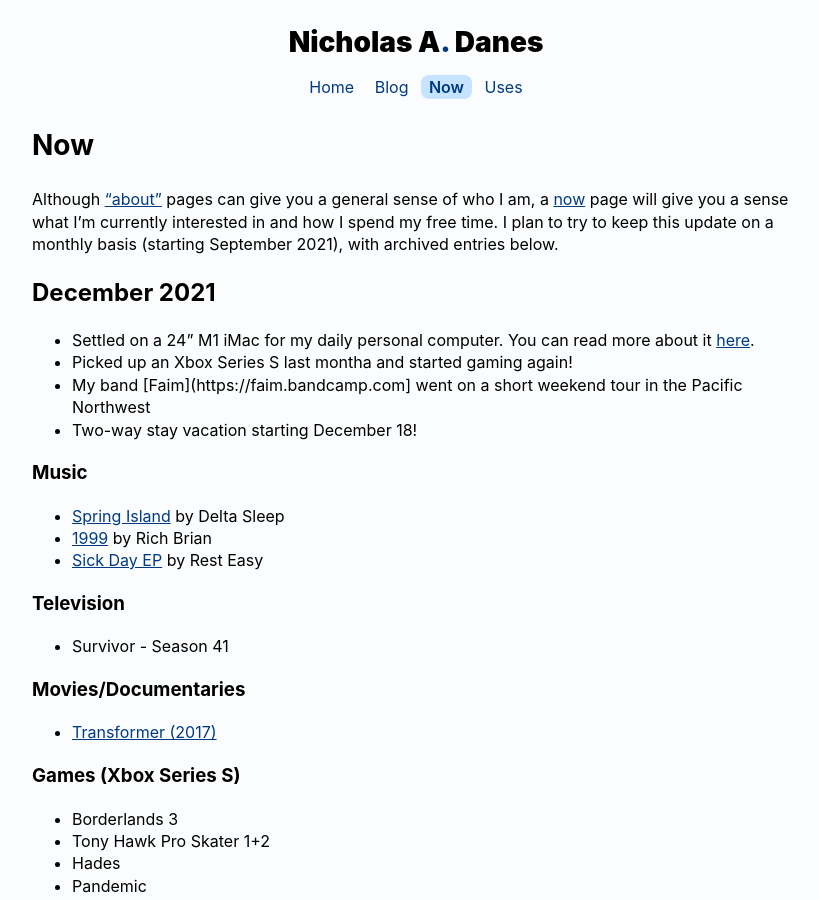
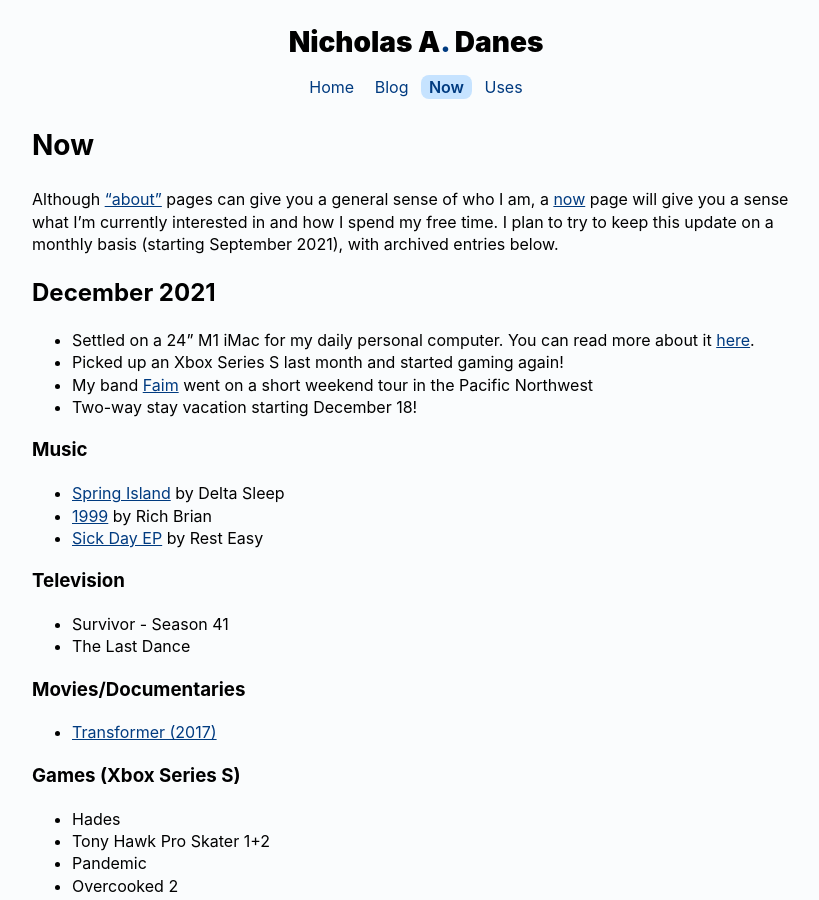
Before and after one commit to danesnick/old_website, a Jekyll site: the page built from now.markdown, in a window 1280 px wide and 900 px high. Shown: the whole window, without its empty margins (224-1043 px from the left). Built offline with Jekyll 4.4.1, drawn with Linux system fonts in a browser that asks for light colours.

Commit message:
Fixed typos on now page

```diff
--- a/now.markdown
+++ b/now.markdown
@@ -9,8 +9,8 @@
 
 ## December 2021
 * Settled on a 24" M1 iMac for my daily personal computer. You can read more about it [here](/blog/2021/12/18/back-to-mac/).
-* Picked up an Xbox Series S last montha and started gaming again!
-* My band [Faim](https://faim.bandcamp.com] went on a short weekend tour in the Pacific Northwest
+* Picked up an Xbox Series S last month and started gaming again!
+* My band [Faim](https://faim.bandcamp.com) went on a short weekend tour in the Pacific Northwest
 * Two-way stay vacation starting December 18!
 
 ### Music
@@ -18,17 +18,16 @@
 * [1999](https://us.7digital.com/artist/rich-brian/release/1999-12743826) by Rich Brian
 * [Sick Day EP](https://resteasypunx.bandcamp.com/album/sick-day-ep) by Rest Easy
 
-
 ### Television
 * Survivor - Season 41
+* The Last Dance
 
 ### Movies/Documentaries
 * [Transformer (2017)](https://www.imdb.com/title/tt7935784/)
 
 ### Games (Xbox Series S)
-* Borderlands 3
+* Hades
 * Tony Hawk Pro Skater 1+2
-* Hades
 * Pandemic
 * Overcooked 2
 
```
